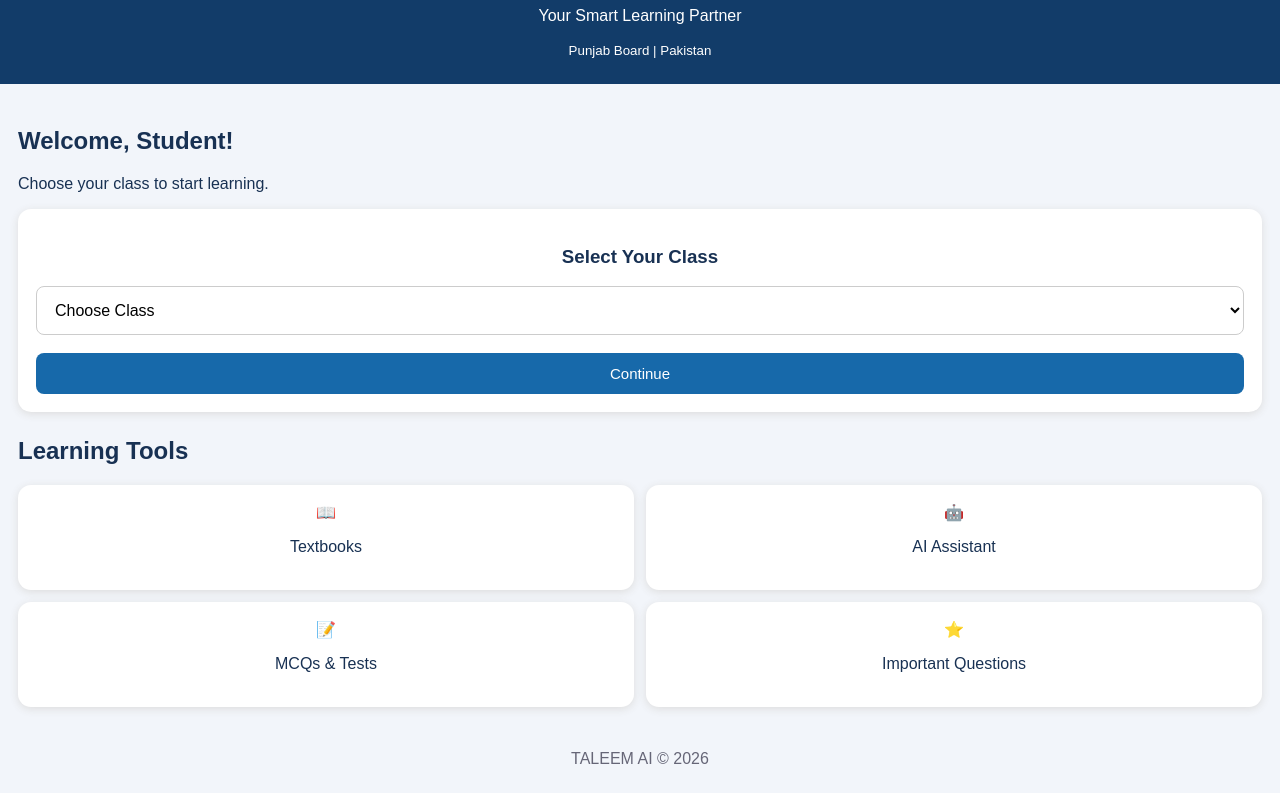
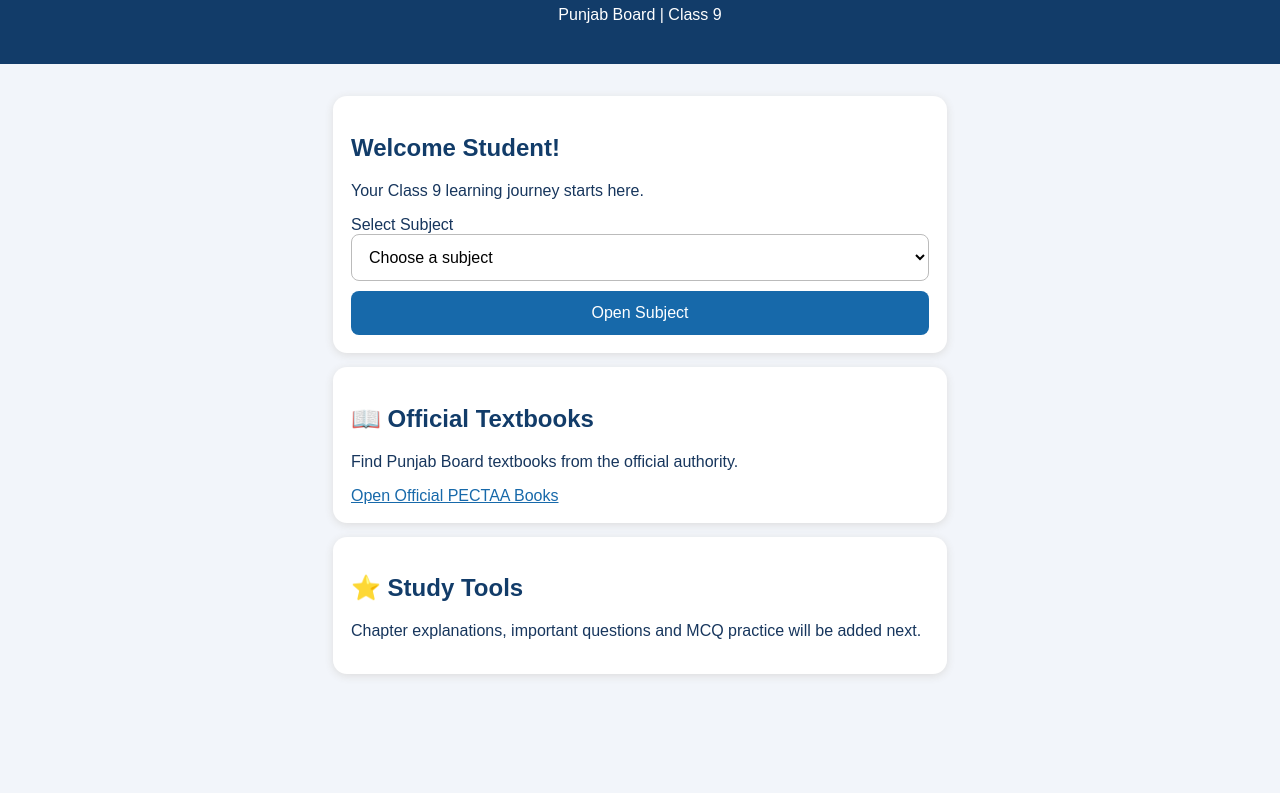
Before and after one commit to asad14promax-ux/Taleem-Ai, a plain HTML site: page index.html in a window 1280 px wide. Shown: the part 99-892 px from the top of the page. After the commit the page ends 805 px from the top, so only its background shows below. Drawn offline with Linux system fonts and the light colour scheme.

Commit message:
Update index.html

```diff
--- a/index.html
+++ b/index.html
@@ -4,78 +4,87 @@
 <head>
 <meta charset="UTF-8">
 <meta name="viewport" content="width=device-width, initial-scale=1">
-<title>TALEEM AI</title>
+<title>TALEEM AI - Class 9</title>
 <style>
-body{margin:0;font-family:Arial;background:#f2f5fa;color:#183153}
-header{background:#123c69;color:white;padding:25px 15px;text-align:center}
-main{padding:18px}
-h2{margin-top:25px}
-.grid{display:grid;grid-template-columns:repeat(2,1fr);gap:12px}
-.card{background:white;padding:18px;border-radius:13px;text-align:center;box-shadow:0 2px 8px #ddd}
-button{background:#1769aa;color:white;border:0;padding:12px;border-radius:8px;width:100%;font-size:15px}
-select{width:100%;padding:14px;border:1px solid #ccc;border-radius:8px;font-size:16px;background:white}
-#subjects{display:none;margin-top:20px}
-.subject{background:white;padding:15px;margin:9px 0;border-radius:10px}
-footer{text-align:center;padding:25px;color:#667}
+*{box-sizing:border-box}
+body{margin:0;font-family:Arial;background:#f2f5fa;color:#17365d}
+header{background:#123c69;color:white;padding:24px 15px;text-align:center}
+main{padding:18px;max-width:650px;margin:auto}
+.card{background:white;padding:18px;margin:14px 0;border-radius:14px;box-shadow:0 2px 9px #ddd}
+h2{color:#123c69}
+select,button{width:100%;padding:13px;border-radius:8px;font-size:16px}
+select{border:1px solid #bbb;background:white}
+button{border:0;background:#1769aa;color:white;margin-top:10px}
+.subject{background:white;padding:16px;margin:10px 0;border-radius:10px;border:1px solid #ddd}
+.subject button{width:auto;padding:9px 15px}
+.hidden{display:none}
+a{color:#1769aa}
 </style>
 </head>
 <body>
 <header>
 <h1>📚 TALEEM AI</h1>
-<p>Your Smart Learning Partner</p>
-<small>Punjab Board | Pakistan</small>
+<p>Punjab Board | Class 9</p>
 </header>
+
 <main>
-<h2>Welcome, Student!</h2>
-<p>Choose your class to start learning.</p>
+<div class="card">
+<h2>Welcome Student!</h2>
+<p>Your Class 9 learning journey starts here.</p>
+<label>Select Subject</label>
+<select id="subject">
+<option value="">Choose a subject</option>
+<option>English</option>
+<option>Urdu</option>
+<option>Mathematics</option>
+<option>Physics</option>
+<option>Chemistry</option>
+<option>Biology</option>
+<option>Computer Science</option>
+<option>Islamiat</option>
+<option>Tarjuma-tul-Quran</option>
+</select>
+<button onclick="openSubject()">Open Subject</button>
+</div>
+
+<div id="details" class="card hidden">
+<h2 id="subjectTitle"></h2>
+<h3>Learning Options</h3>
+<div id="chapters"></div>
+</div>
 
 <div class="card">
-<h3>Select Your Class</h3>
-<select id="classSelect">
-<option value="">Choose Class</option>
-</select>
-<br><br>
-<button onclick="showSubjects()">Continue</button>
+<h2>📖 Official Textbooks</h2>
+<p>Find Punjab Board textbooks from the official authority.</p>
+<a href="https://pectaa.edu.pk/books-and-publications/" target="_blank">
+Open Official PECTAA Books
+</a>
 </div>
 
-<div id="subjects">
-<h2 id="classTitle"></h2>
-<h3>Available Subjects</h3>
-<div id="subjectList"></div>
-</div>
-
-<h2>Learning Tools</h2>
-<div class="grid">
-<div class="card">📖<p>Textbooks</p></div>
-<div class="card">🤖<p>AI Assistant</p></div>
-<div class="card">📝<p>MCQs & Tests</p></div>
-<div class="card">⭐<p>Important Questions</p></div>
+<div class="card">
+<h2>⭐ Study Tools</h2>
+<p>Chapter explanations, important questions and MCQ practice will be added next.</p>
 </div>
 </main>
-<footer>TALEEM AI © 2026</footer>
 
 <script>
-const select=document.getElementById("classSelect");
-for(let i=1;i<=12;i++){
-let option=document.createElement("option");
-option.value=i;
-option.textContent="Class "+i;
-select.appendChild(option);
+function openSubject(){
+const subject=document.getElementById("subject").value;
+if(!subject){
+alert("Please select a subject");
+return;
 }
-
-function showSubjects(){
-const cls=select.value;
-if(!cls){alert("Please select your class!");return;}
-
-document.getElementById("classTitle").textContent="Class "+cls;
-const subjects=cls<=5?
-["English","Urdu","Mathematics","General Science","General Knowledge","Islamiat"]:
-["English","Urdu","Mathematics","Science","Islamiat","Pakistan Studies"];
-
-document.getElementById("subjectList").innerHTML=
-subjects.map(s=>'<div class="subject">📘 '+s+'</div>').join("");
-
-document.getElementById("subjects").style.display="block";
+document.getElementById("subjectTitle").textContent=subject;
+document.getElementById("chapters").innerHTML=
+"<p>Choose what you want to study:</p>"+
+"<button onclick='showMessage(\"Textbook reading\")'>Read Textbook</button>"+
+"<button onclick='showMessage(\"Easy explanation\")'>Easy Explanation</button>"+
+"<button onclick='showMessage(\"MCQ practice\")'>Practice MCQs</button>"+
+"<button onclick='showMessage(\"Important questions\")'>Important Questions</button>";
+document.getElementById("details").classList.remove("hidden");
+}
+function showMessage(topic){
+alert(topic+" section will be developed next!");
 }
 </script>
 </body>
```
